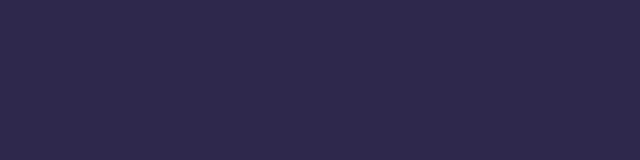
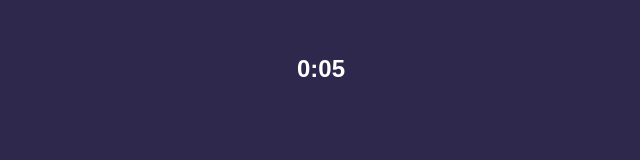
Before and after one commit to yoanastamenova/Flash-Cards-Roadmap, a React (Vite) app: page /game in a window 1280 px wide. Shown: the part 105-265 px from the top of the page, without its empty margins (319-959 px from the left). Built offline with nearby package versions, Linux system fonts and the light colour scheme.

Commit message:
feat: add timer to the quiz

```diff
--- a/package.json
+++ b/package.json
@@ -11,6 +11,7 @@
   },
   "dependencies": {
     "react": "^19.1.0",
+    "react-countdown": "^2.3.6",
     "react-dom": "^19.1.0",
     "react-router-dom": "^7.7.0"
   },
--- a/src/components/Card/Card.jsx
+++ b/src/components/Card/Card.jsx
@@ -4,10 +4,11 @@ import questions from "../../data/questions.json"
 import { useNavigate } from 'react-router-dom';
 import PropTypes from "prop-types";
 
-const Card = ({ onAnswer, onQuestionChange }) => {
+const Card = ({ onAnswer, onQuestionChange, disabled }) => {
   Card.propTypes = {
     onAnswer: PropTypes.func,
-    onQuestionChange: PropTypes.func
+    onQuestionChange: PropTypes.func,
+    disabled: PropTypes.bool
   };
   const [currentIndex, setCurrentIndex] = useState(0);
   const currentQuestion = questions[currentIndex];
@@ -17,8 +18,8 @@ const Card = ({ onAnswer, onQuestionChange }) => {
   const [selectedAnswer, setSelectedAnswer] = useState('');
 
   const handleSubmit = () => {
-  navigate("/end", { state: { finalScore: score } });
-};
+    navigate("/end", { state: { finalScore: score } });
+  };
 
   useEffect(() => {
     setSelectedAnswer('');
@@ -28,8 +29,18 @@ const Card = ({ onAnswer, onQuestionChange }) => {
     if (onQuestionChange) onQuestionChange(currentIndex);
   }, [currentIndex, onQuestionChange]);
 
+  const handleAnswerChange = (answer) => {
+    if (disabled || selectedAnswer) return;
+
+    setSelectedAnswer(answer);
+    if (answer === currentQuestion.correctAnswer) {
+      setScore(prev => prev + 5);
+    }
+    onAnswer(answer, currentQuestion.correctAnswer);
+  };
+
   return (
-    <div className='card-body'>
+    <div className={`card-body ${disabled ? 'disabled' : ''}`}>
       <form>
         <fieldset>
           <legend>{currentQuestion.question}</legend>
@@ -48,17 +59,14 @@ const Card = ({ onAnswer, onQuestionChange }) => {
                   id={`answer-${i}`}
                   name={`q-${currentIndex}`}
                   value={answer}
-                  onChange={() => {
-                    setSelectedAnswer(answer);
-                    if (answer === currentQuestion.correctAnswer) {
-                      setScore(prev => prev + 5);
-                    }
-                    onAnswer(answer, currentQuestion.correctAnswer)
-                  }}
+                  onChange={() => handleAnswerChange(answer)}
                   checked={selectedAnswer === answer}
-                  disabled={!!selectedAnswer}
+                  disabled={disabled || !!selectedAnswer}
                 />
-                <label className={labelClassName} htmlFor={`answer-${i}`}>
+                <label
+                  className={`${labelClassName} ${disabled ? 'disabled-label' : ''}`}
+                  htmlFor={`answer-${i}`}
+                >
                   {answer}
                 </label>
               </div>
@@ -68,23 +76,35 @@ const Card = ({ onAnswer, onQuestionChange }) => {
             {currentIndex > 0 && (
               <button className="button-card-back"
                 type="button"
+                disabled={disabled}
                 onClick={() => {
+                  if (disabled) return;
                   setCurrentIndex(currentIndex - 1);
                   if (onQuestionChange) onQuestionChange(currentIndex - 1)
                 }}>
-                Back </button>)}
+                Back
+              </button>)}
 
             {currentIndex < questions.length - 1 && (
-              <button className="button-card" type="button"
+              <button className="button-card"
+                type="button"
+                disabled={disabled}
                 onClick={() => {
+                  if (disabled) return;
                   setCurrentIndex(currentIndex + 1);
                   if (onQuestionChange) onQuestionChange(currentIndex + 1)
                 }}>
-                Next </button>)}
+                Next
+              </button>)}
 
             {currentIndex === questions.length - 1 && (
-              <button className="button-card-submit" type="button"
-                onClick={handleSubmit}>
+              <button className="button-card-submit"
+                type="button"
+                disabled={disabled}
+                onClick={() => {
+                  if (disabled) return;
+                  handleSubmit();
+                }}>
                 Submit
               </button>)}
           </div>
--- /dev/null
+++ b/src/components/Timer/Timer.css
@@ -0,0 +1,26 @@
+.timer-container {
+  text-align: center;
+  margin-top: 10rem;
+  font-size: 1.5rem;
+  font-weight: bold;
+  color: white;
+}
+
+.time-up-message {
+  text-align: center;
+  font-size: 1.2rem;
+  color: #ff6b6b;
+  margin-top: 20px;
+}
+
+.card.disabled {
+  opacity: 0.6;
+  pointer-events: none;
+  cursor: not-allowed;
+}
+
+.card.disabled button {
+  background-color: #ccc;
+  color: #fffbfb;
+  cursor: not-allowed;
+}
--- /dev/null
+++ b/src/components/Timer/Timer.jsx
@@ -0,0 +1,29 @@
+import "./Timer.css"
+import React from "react";
+import PropTypes from "prop-types";
+import Countdown from "react-countdown";
+
+const Timer = ({ duration, onComplete }) => {
+  return (
+    <>
+      <Countdown
+        date={Date.now() + duration}
+        renderer={({ minutes, seconds, completed }) => {
+          if (completed) {
+            onComplete();
+            return <span>Time is up!</span>;
+          } else {
+            return <span>{minutes}:{seconds < 10 ? `0${seconds}` : seconds}</span>;
+          }
+        }}
+      />
+    </>
+  );
+};
+
+Timer.propTypes = {
+  duration: PropTypes.number.isRequired,
+  onComplete: PropTypes.func.isRequired
+};
+
+export default Timer;
--- a/src/views/Main/Main.jsx
+++ b/src/views/Main/Main.jsx
@@ -1,25 +1,51 @@
 import React, { useEffect, useState } from 'react';
 import "./Main.css";
 import Card from '../../components/Card/Card';
+import Timer from '../../components/Timer/Timer'; // Add this import
 
 export default function Main() {
   const [selectedAnswer, setSelectedAnswer] = useState('');
   const [correctAnswer, setCorrectAnswer] = useState('');
   const [questionIndex, setQuestionIndex] = useState(0);
+  const [isAnsweringDisabled, setIsAnsweringDisabled] = useState(false);
+  const [timerKey, setTimerKey] = useState(0);
 
   useEffect(() => {
     setSelectedAnswer('');
     setCorrectAnswer('');
+    setIsAnsweringDisabled(false);
+    setTimerKey(prev => prev + 1);
   }, [questionIndex]);
+
+  const handleTimerComplete = () => {
+    setIsAnsweringDisabled(true);
+
+    setTimeout(() => {
+      setQuestionIndex(prev => prev + 1);
+    }, 2000);
+  };
+
+  const handleAnswer = (answer, correct) => {
+    if (!isAnsweringDisabled) {
+      setSelectedAnswer(answer);
+      setCorrectAnswer(correct);
+    }
+  };
 
   return (
     <div className='main-body'>
+      <div className="timer-container">
+        <Timer
+          key={timerKey}
+          duration={10000}
+          onComplete={handleTimerComplete}
+        />
+      </div>
+
       <Card
-        onAnswer={(answer, correct) => {
-          setSelectedAnswer(answer);
-          setCorrectAnswer(correct);
-        }}
+        onAnswer={handleAnswer}
         onQuestionChange={setQuestionIndex}
+        disabled={isAnsweringDisabled}
       />
 
       {selectedAnswer && (
@@ -29,6 +55,10 @@ export default function Main() {
           <p className='wrong-answer'> 🚫 Oh no! The correct answer was {correctAnswer}. 💡 </p>
         )
       )}
+
+      {isAnsweringDisabled && !selectedAnswer && (
+        <p className='time-up-message'> ⏰ Time is up! Moving to next question... </p>
+      )}
     </div>
   );
 }
```
Also changed, not shown: 1 other file (tests, documents, lock files or other folders).
